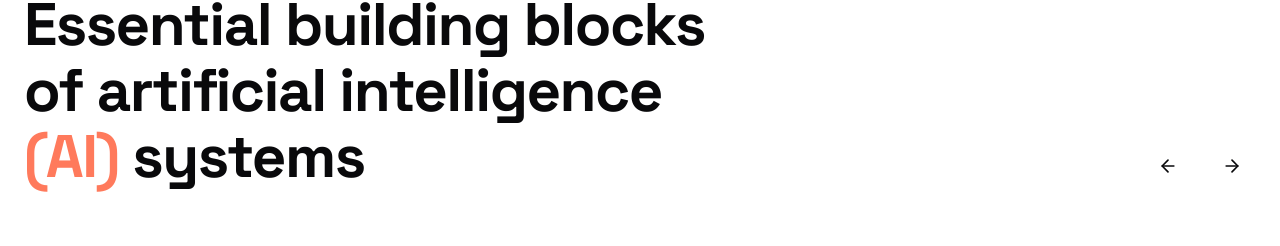
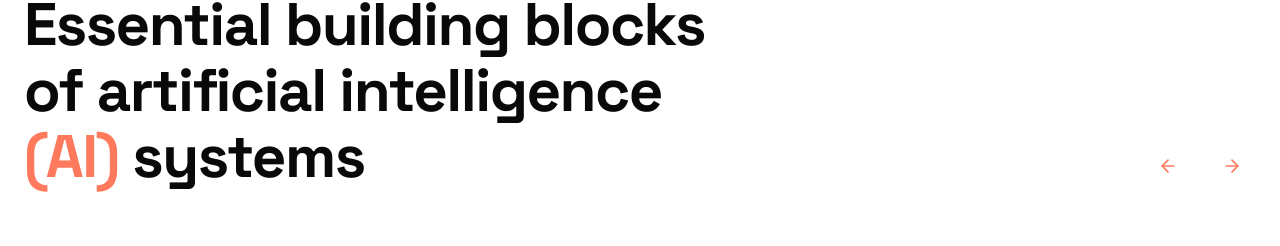
Before and after one commit to mchaitanya1118/neqtra, a React (Vite) app: page / in a window 1280 px wide. Shown: the part 2000-2246 px from the top of the page. Built offline with nearby package versions, Linux system fonts and the light colour scheme.

Commit message:
Update arrow icons to use primary brand color

```diff
--- a/src/components/sections/HowItWorks.tsx
+++ b/src/components/sections/HowItWorks.tsx
@@ -45,11 +45,11 @@ export function HowItWorks() {
           </div>
 
           <div className="flex gap-4">
-            <button className="w-12 h-12 rounded-full border border-white/10 flex items-center justify-center hover:bg-white/5 transition-colors">
-              <ArrowLeft className="w-5 h-5" />
+            <button className="w-12 h-12 rounded-full border border-white/10 flex items-center justify-center hover:bg-white/5 transition-colors group">
+              <ArrowLeft className="w-5 h-5 text-primary group-hover:text-white transition-colors" />
             </button>
-            <button className="w-12 h-12 rounded-full border border-white/10 flex items-center justify-center hover:bg-white/5 transition-colors">
-              <ArrowRight className="w-5 h-5" />
+            <button className="w-12 h-12 rounded-full border border-white/10 flex items-center justify-center hover:bg-white/5 transition-colors group">
+              <ArrowRight className="w-5 h-5 text-primary group-hover:text-white transition-colors" />
             </button>
           </div>
         </div>
```
